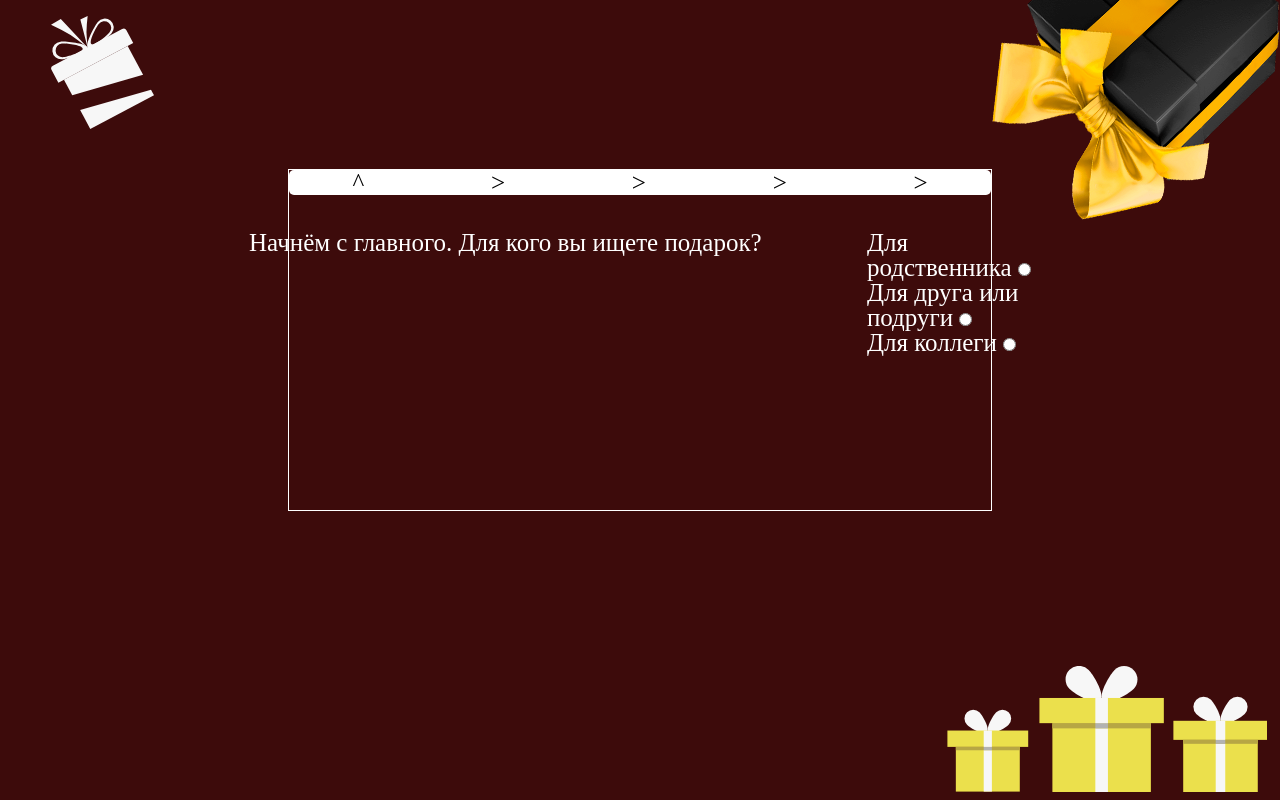
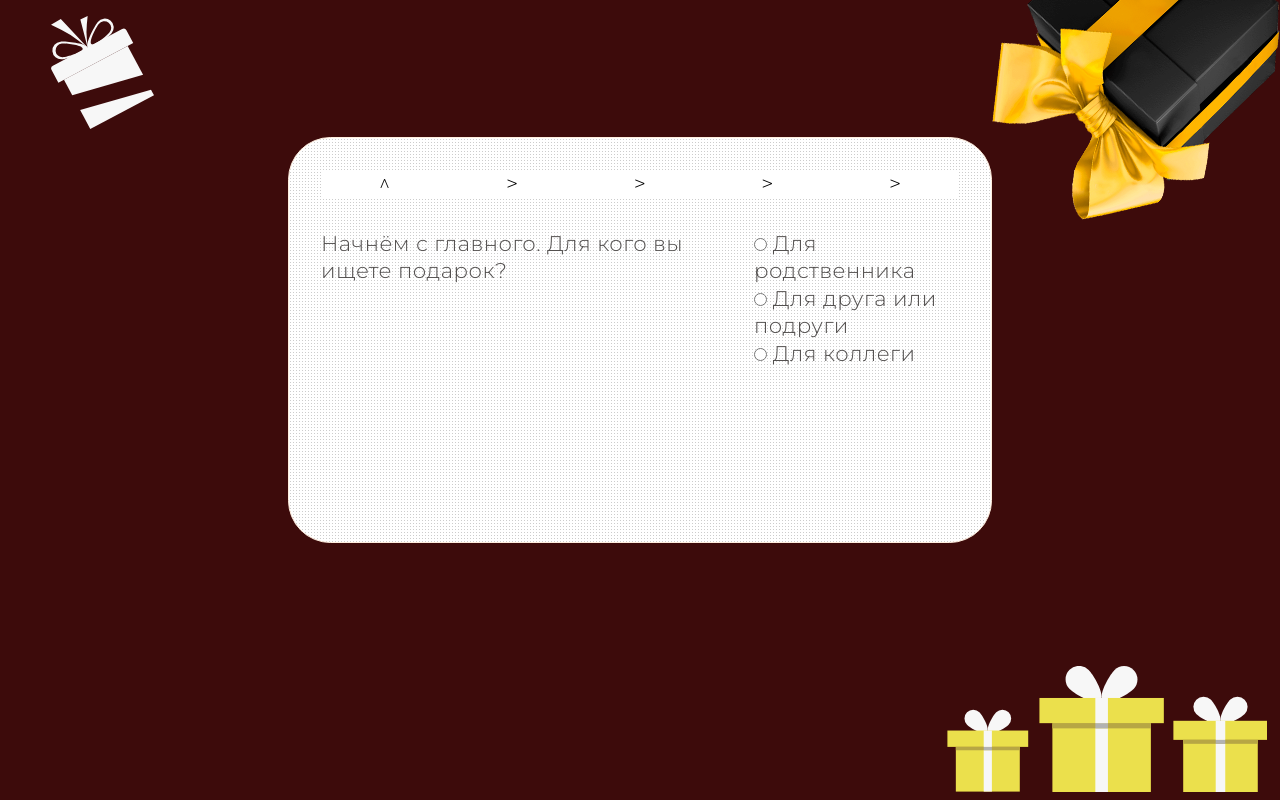
Before and after one commit to morozov312/gift_generator, a React (Create React App) app: page / in a window 1280 px wide. Both pictures are taken after a click on the button "ПРОЙТИ ТЕСТ". Built offline with nearby package versions, Linux system fonts and the light colour scheme.

Commit message:
change test container background

```diff
--- a/src/Components/TestContainer/TestAnswers/TestAnswers.js
+++ b/src/Components/TestContainer/TestAnswers/TestAnswers.js
@@ -1,9 +1,9 @@
 import React, {useContext} from 'react'
+import PropTypes from 'prop-types'
 import './TestAnswers.scss'
 import Context from '../../ResultContext/context'
 
 function Answers({answers, clickUpdate}) {
-
     const resultAnswers = useContext(Context)
 
     function saveResult(e) {
@@ -15,18 +15,23 @@ function Answers({answers, clickUpdate}) {
         <form className="testAnswers">
             {
                 answers.map((answer, index) =>
-                    <label key={answer.value}>
-                        {answer.text}&nbsp;
+                    <label key={answer.value} className="testAnswers__answer">
                         <input
                             name={`group${index}`}
                             type="radio"
                             value={answer.value}
                             onClick={(e) => saveResult(e)}
                         />
+                        &nbsp;{answer.text}
                     </label>)
             }
         </form>
     )
 }
 
+Answers.propTypes = {
+    answers: PropTypes.arrayOf(PropTypes.object),
+    clickUpdate: PropTypes.func
+}
+
 export default Answers
--- a/src/Components/TestContainer/TestAnswers/TestAnswers.scss
+++ b/src/Components/TestContainer/TestAnswers/TestAnswers.scss
@@ -1,5 +1,12 @@
-.testAnswers{
+.testAnswers {
   display: flex;
   flex-direction: column;
-  margin-left: 15%;
+  margin-left: 5%;
+
+  &__answer {
+    &:hover {
+      color: #fe5921;
+      transition: color .2s ease-in;
+    }
+  }
 }
--- a/src/Components/TestContainer/TestContainer.js
+++ b/src/Components/TestContainer/TestContainer.js
@@ -4,7 +4,6 @@ import questionsBase from './questionBase.json'
 import './TestContainer.scss'
 import TestAnswers from './TestAnswers/TestAnswers'
 import ProgressBar from './ProgressBar/ProgressBar'
-
 
 function TestContainer({showResult}) {
     let [current, setCurrent] = useState(0)
@@ -18,7 +17,7 @@ function TestContainer({showResult}) {
         <div className="test">
             <ProgressBar count={questionsBase.length} selected={current}/>
             <div className="test__item">
-                <pre>{questionsBase[current].question}</pre>
+                <p>{questionsBase[current].question}</p>
                 <TestAnswers
                     answers={questionsBase[current].answers}
                     clickUpdate={update}
--- a/src/Components/TestContainer/TestContainer.scss
+++ b/src/Components/TestContainer/TestContainer.scss
@@ -1,7 +1,22 @@
+@import url('https://fonts.googleapis.com/css2?family=Montserrat:wght@300&display=swap');
+@import "../../Assets/styles/variabels";
+
 .test {
+  background-color: #ffffff;
+  background-image: repeating-radial-gradient(circle at center, rgba(0, 0, 0, .2), rgba(0, 0, 0, .2) 1px, transparent 1px, transparent 100%);
+  background-size: 3px 3px;
+  @include adaptive-font(24, 15);
+  font-family: 'Montserrat', sans-serif;
+  font-weight: 300;
+  letter-spacing: 0.5px;
+  line-height: 1.3em;
   width: 100%;
-  height: 50%;
-  border: 1px white solid;
+  min-height: 50%;
+  border: 1px #ffeede solid;
+  border-radius: 2em;
+  padding: 1.5em;
+  color: #524f4e;
+
   &__item {
     display: flex;
     justify-content: center;
```
